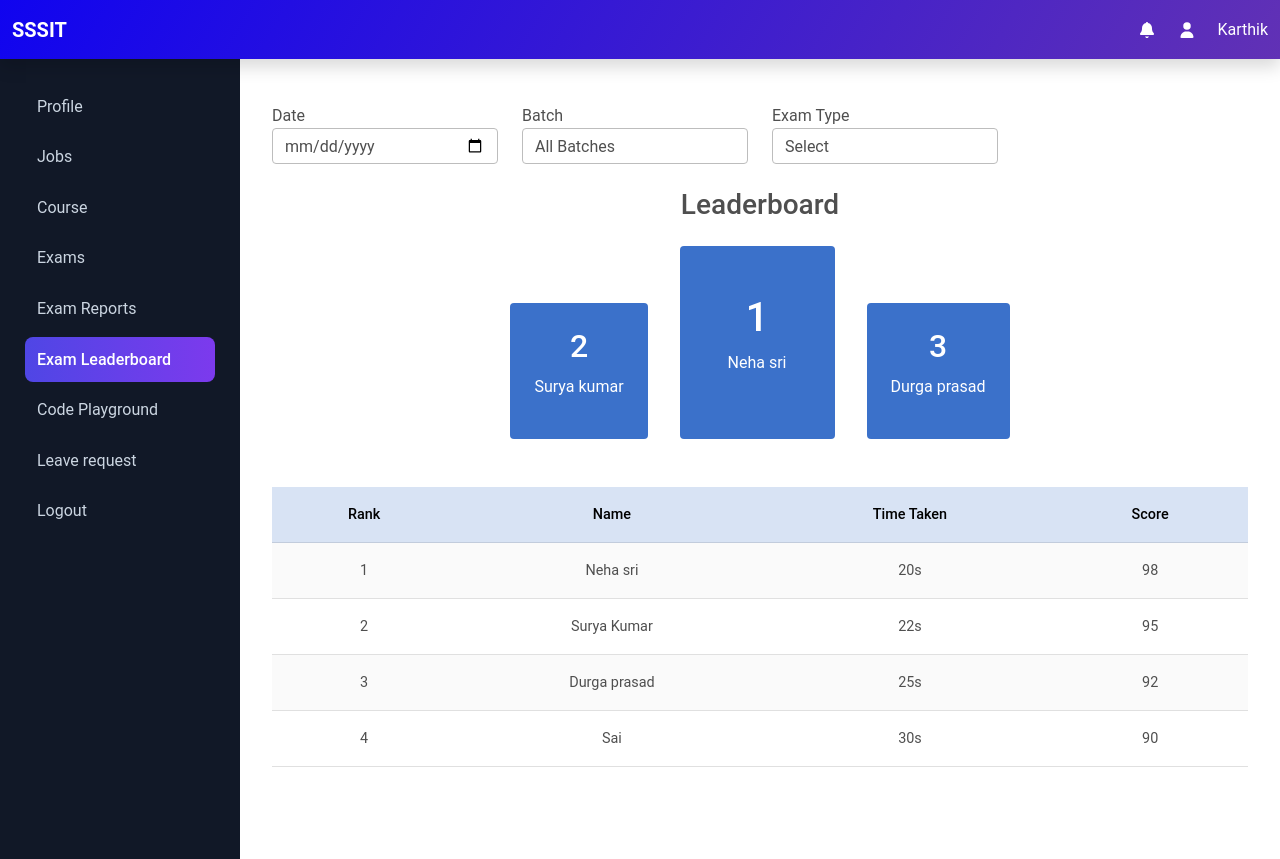
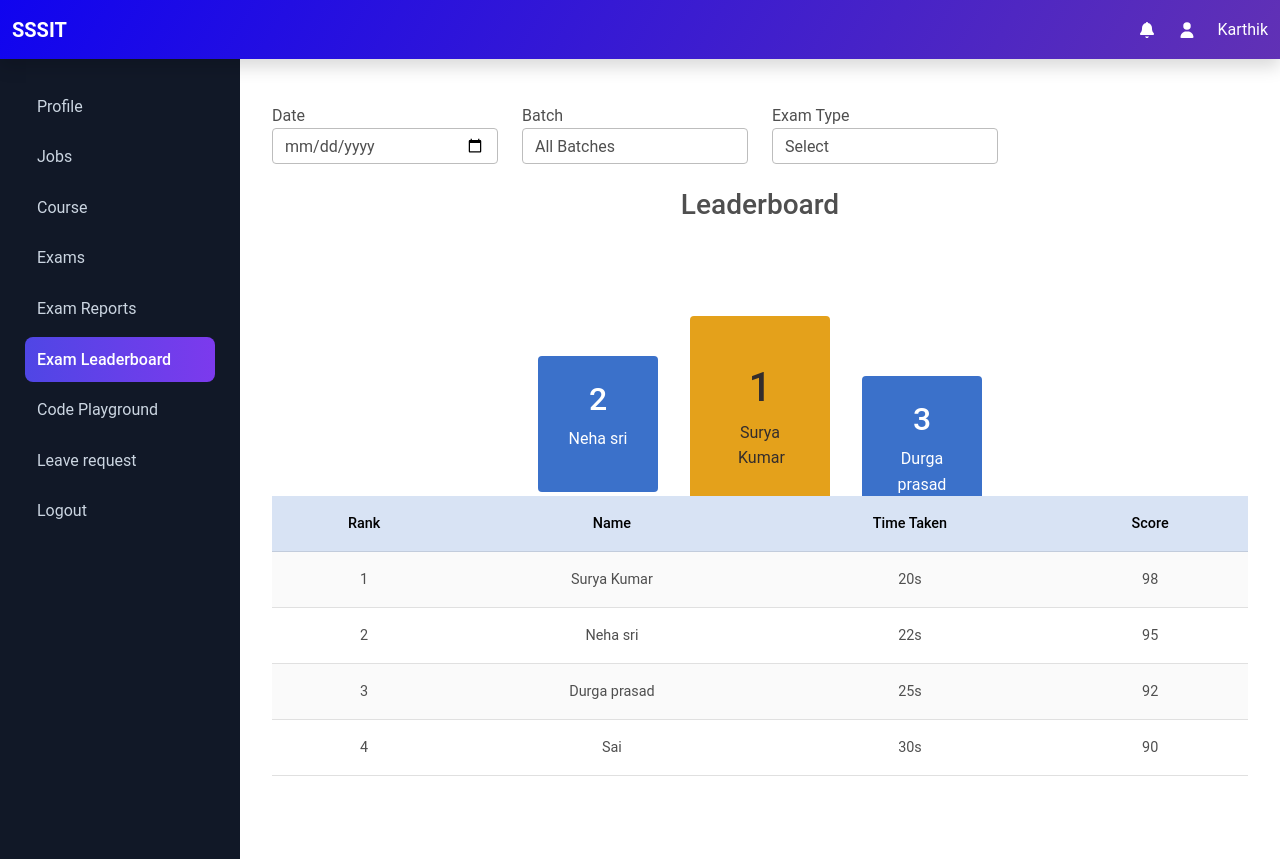
Before and after one commit to sssituser/python12to1pmmainproject, a React (Vite) app in the folder placementapp/: page /exam-leaderboard in a window 1280 px wide. Built offline with nearby package versions, Linux system fonts and the light colour scheme.

Commit message:
Files Modified

```diff
--- a/placementapp/src/App.jsx
+++ b/placementapp/src/App.jsx
@@ -8,6 +8,10 @@ import ExamsList from "./pages/ExamsList";
 import Jobs from "./pages/Jobs";
 import Logout from "./pages/Logout";
 import Playground from "./pages/Playground";
+
+import AllJobs from "./pages/Alljobs";
+import JobDetails from "./pages/jobDetails";
+import AppliedJobs from "./pages/AppliedJobs";
 
 import PlaygroundDetail from "./pages/PlaygroundDetail";
 import LeaveRequest from "./pages/Leaverequest";
--- a/placementapp/src/pages/Alljobs.jsx
+++ b/placementapp/src/pages/Alljobs.jsx
@@ -7,17 +7,12 @@ const navigate = useNavigate();
 
 const jobs = [
 
-{ id:1, company:"Postman", role:"Software Engineer", skills:"MySQL", location:"Hyderabad", logo:"https://logo.clearbit.com/postman.com" },
-
-{ id:2, company:"Wipro", role:"Python Developer", skills:"Python", location:"Bangalore", logo:"https://logo.clearbit.com/wipro.com" },
-
-{ id:3, company:"Infosys", role:"Full Stack Developer", skills:"React", location:"Hyderabad", logo:"https://logo.clearbit.com/infosys.com" },
-
-{ id:4, company:"TCS", role:"Java Developer", skills:"Java", location:"Chennai", logo:"https://logo.clearbit.com/tcs.com" },
-
-{ id:5, company:"Amazon", role:"Backend Engineer", skills:"NodeJS", location:"Hyderabad", logo:"https://logo.clearbit.com/amazon.com" },
-
-{ id:6, company:"Google", role:"ML Engineer", skills:"Python", location:"Bangalore", logo:"https://logo.clearbit.com/google.com" }
+{ id:1, company:"Postman", role:"Software Engineer", skills:"MySQL", location:"Hyderabad" },
+{ id:2, company:"Wipro", role:"Python Developer", skills:"Python", location:"Bangalore" },
+{ id:3, company:"Infosys", role:"Full Stack Developer", skills:"React", location:"Hyderabad" },
+{ id:4, company:"TCS", role:"Java Developer", skills:"Java", location:"Chennai" },
+{ id:5, company:"Amazon", role:"Backend Engineer", skills:"NodeJS", location:"Hyderabad" },
+{ id:6, company:"Google", role:"ML Engineer", skills:"Python", location:"Bangalore" }
 
 ]
 
@@ -46,8 +41,7 @@ setLoading(false)
 
 }
 
-return(
-
+return (
 <div className="container mt-4">
 
 <h4 className="mb-3">All Job Openings</h4>
@@ -95,21 +89,7 @@ records.map(job=>(
 
 <tr key={job.id}>
 
-<td>
-
-<div className="d-flex align-items-center gap-2">
-
-<img
-src={job.logo}
-alt=""
-style={{width:"35px",height:"35px"}}
-/>
-
-{job.company}
-
-</div>
-
-</td>
+<td>{job.company}</td>
 
 <td>{job.role}</td>
 
@@ -121,7 +101,7 @@ style={{width:"35px",height:"35px"}}
 
 <button
 className="btn btn-sm btn-primary"
-onClick={()=>navigate(`/jobs/${job.id}`)}
+onClick={()=>navigate("/jobs/" + job.id)}
 >
 
 View
@@ -142,15 +122,17 @@ View
 
 </div>
 
+{/* Pagination */}
+
 <nav>
 
 <ul className="pagination mt-3">
 
-{[...Array(pages)].map((_,i)=>(
+{Array.from({length: pages}, (_,i) => (
 
 <li
 key={i}
-className={`page-item ${page===i+1?"active":""}`}
+className={"page-item " + (page===i+1?"active":"")}
 >
 
 <button
--- a/placementapp/src/pages/ExamLeaderboard.jsx
+++ b/placementapp/src/pages/ExamLeaderboard.jsx
@@ -1,102 +1,129 @@
-import React from "react";
+import React, { useState, useEffect } from "react";
 import { motion } from "framer-motion";
 
 const leaderboard = [
-  { rank: 1, name: "Neha sri", score: 98, time: "20s" },
-  { rank: 2, name: "Surya Kumar", score: 95, time: "22s" },
+  { rank: 1, name: "Surya Kumar", score: 98, time: "20s" },
+  { rank: 2, name: "Neha sri", score: 95, time: "22s" },
   { rank: 3, name: "Durga prasad", score: 92, time: "25s" },
   { rank: 4, name: "Sai", score: 90, time: "30s" },
 ];
 
+
 function ExamLeaderboard() {
+
+  const first = leaderboard.find(s => s.rank === 1);
+  const second = leaderboard.find(s => s.rank === 2);
+  const third = leaderboard.find(s => s.rank === 3);
+
+  const [date, setDate] = useState("");
+  const [batch, setBatch] = useState("");
+  const [examType, setExamType] = useState("");
+
   return (
 
 
+
     <div className="container mt-4">
-
-
                 <div className="row mb-4">
 
+            {/* Date */}
             <div className="col-md-3">
               <label>Date</label>
-          <input type="date" className="form-control"/>
+              <input
+                type="date"
+                className="form-control"
+                value={date}
+                onChange={(e) => setDate(e.target.value)}
+              />
             </div>
 
-        {/* Filters */}
+            {/* Batch */}
             <div className="col-md-3">
               <label>Batch</label>
-          <select className="form-control" onChange={(e)=>setBatch(e.target.value)}>
+              <select
+                className="form-control"
+                value={batch}
+                onChange={(e) => setBatch(e.target.value)}
+              >
                 <option value="">All Batches</option>
-            <option value="1">1</option>
-            <option value="2">2</option>
-            <option value="3">3</option>
+                <option value="1">Batch 1</option>
+                <option value="2">Batch 2</option>
+                <option value="3">Batch 3</option>
               </select>
-
             </div>
 
+            {/* Exam Type */}
             <div className="col-md-3">
               <label>Exam Type</label>
-          <select className="form-control">
-            <option>Select</option>
-            <option>Daily Exam</option>
-            <option>Weekly Exam</option>
-            <option>Monthly Exam</option>
-            <option>Grand Test</option>
+              <select
+                className="form-control"
+                value={examType}
+                onChange={(e) => setExamType(e.target.value)}
+              >
+                <option value="">Select</option>
+                <option value="daily">Daily Exam</option>
+                <option value="weekly">Weekly Exam</option>
+                <option value="monthly">Monthly Exam</option>
+                <option value="grand">Grand Test</option>
               </select>
             </div>
 
           </div>
 
-
-      {/*Podiums*/}
-
       <h3 className="text-center mb-4">Leaderboard</h3>
 
-        <div className="d-flex justify-content-center align-items-end mb-5">
+      {/* Podiums */}
+      <div style={{ height: "250px" }}>
+        <div className="d-flex justify-content-center align-items-end h-100">
 
           {/* Rank 2 */}
           <motion.div
             className="text-center mx-3"
-            initial={{ y: 80, opacity: 0 }}
-            animate={{ y: 0, opacity: 2 }}
-            transition={{ duration: 0.6, delay: 0.2 }}
+            initial={{ height: 0 }}
+            animate={{ height: 140 }}
+            transition={{ duration: 0.6 }}
+            style={{ width: "120px", overflow: "hidden" }}
           >
             <div className="bg-primary text-white p-4 rounded">
-              <h2>2</h2>
-              <p>Surya kumar</p>
+              <h2>{second.rank}</h2>
+              <p>{second.name}</p>
             </div>
           </motion.div>
 
           {/* Rank 1 */}
           <motion.div
             className="text-center mx-3"
-            initial={{ y: 80, opacity: 0 }}
-            animate={{ y: 0, opacity: 1 }}
-            transition={{ duration: 0.7, delay: 0.5 }}
+            initial={{ height: 0 }}
+            animate={{ height: 180 }}
+            transition={{ duration: 0.7, delay: 0.2 }}
+            style={{ width: "140px", overflow: "hidden" }}
           >
-            <div className="bg-primary text-white p-5 rounded">
-              <h1>1</h1>
-              <p>Neha sri</p>
+            <div className="bg-warning text-dark p-5 rounded">
+              <h1>{first.rank}</h1>
+              <p>{first.name}</p>
             </div>
           </motion.div>
 
           {/* Rank 3 */}
           <motion.div
             className="text-center mx-3"
-            initial={{ y: 80, opacity: 0 }}
-            animate={{ y: 0, opacity: 1 }}
-            transition={{ duration: 0.6, delay: 0.8 }}
+            initial={{ height: 0 }}
+            animate={{ height: 120 }}
+            transition={{ duration: 0.6, delay: 0.4 }}
+            style={{ width: "120px", overflow: "hidden" }}
           >
             <div className="bg-primary text-white p-4 rounded">
-              <h2>3</h2>
-              <p>Durga prasad</p>
+              <h2>{third.rank}</h2>
+              <p>{third.name}</p>
             </div>
           </motion.div>
 
         </div>
+      </div>
 
       {/* Leaderboard Table */}
       <table className="table table-striped text-center">
+
         <thead className="table-primary">
           <tr>
             <th>Rank</th>
@@ -119,10 +146,6 @@ function ExamLeaderboard() {
 
       </table>
 
-
-
-
-
     </div>
   );
 }
--- a/placementapp/src/pages/Logout.jsx
+++ b/placementapp/src/pages/Logout.jsx
@@ -1,7 +1,7 @@
 import React from "react";
 
-function Course() {
-  return <h2>Course Page</h2>;
+function logout() {
+  return <h2>Logout Page</h2>;
 }
 
-export default Course;
+export default logout;
```
Also changed, not shown: placementapp/src/pages/AppliedJobs.jsx (line endings or trailing spaces), placementapp/src/pages/JobDetails.jsx (line endings or trailing spaces). Lines whose indentation alone changed are shown as unchanged.
